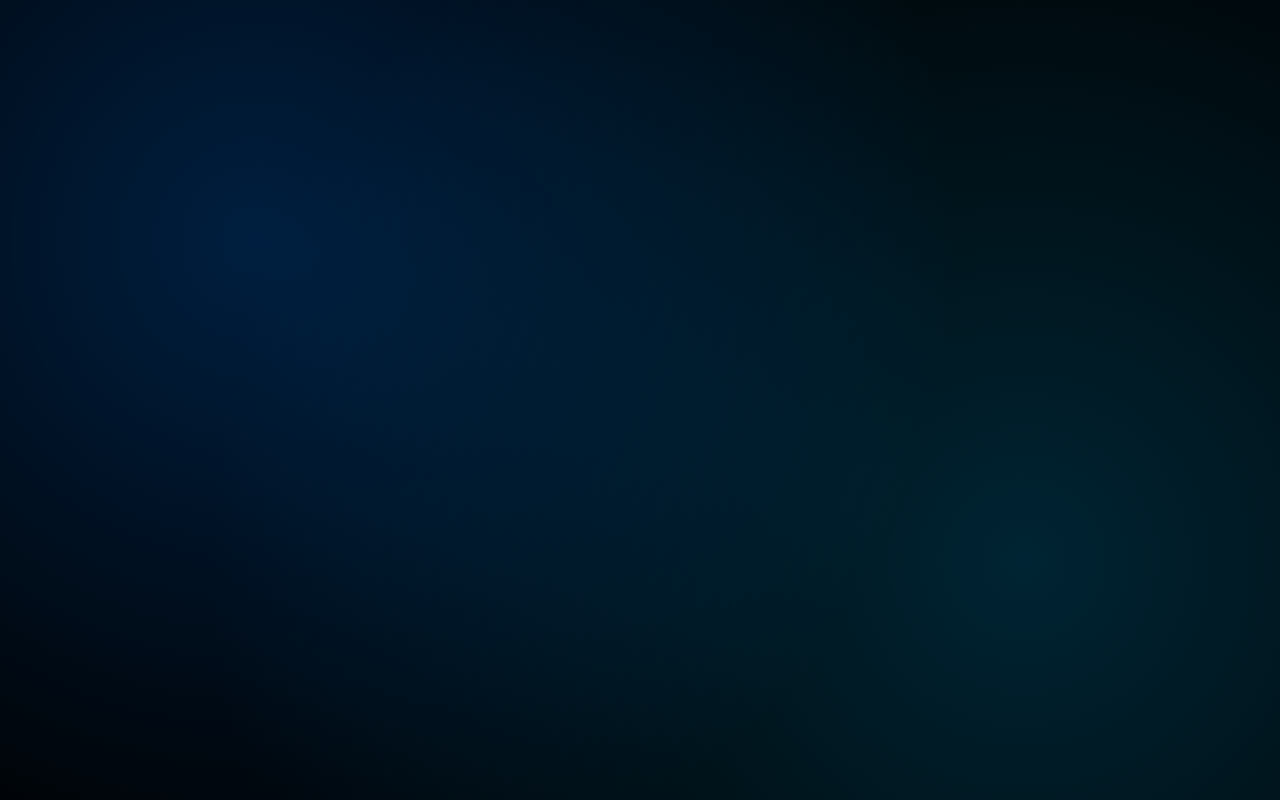
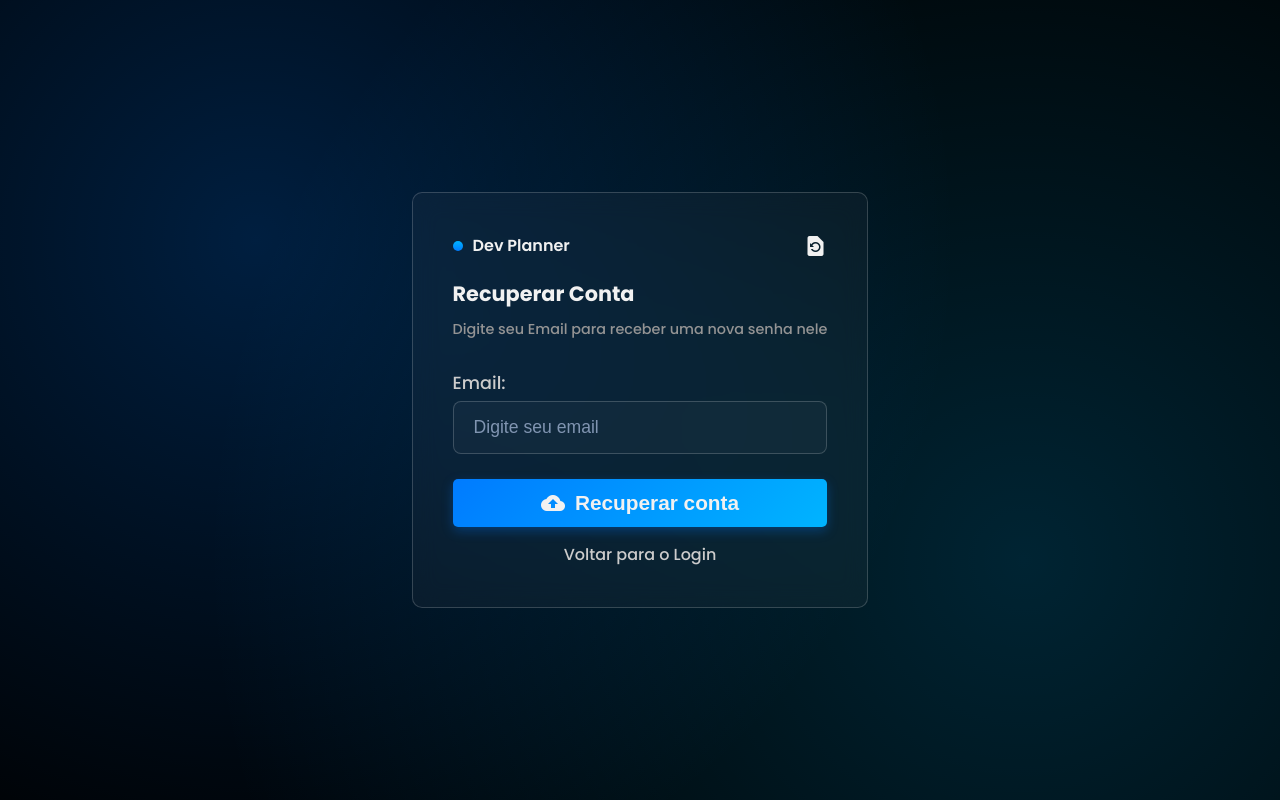
Before and after one commit to RodriguesGS/DevPlanner, an Angular app: page /recover-password in a window 1280 px wide. Before the commit this address led to /. Built offline with nearby package versions, Linux system fonts and the light colour scheme.

Commit message:
feat: add tela de recover de senha

```diff
--- a/src/app/app.routes.ts
+++ b/src/app/app.routes.ts
@@ -1,9 +1,20 @@
 import { Routes } from '@angular/router';
 import { LoginPageComponent } from './features/auth/ui/login-page/login-page.component';
-import { RegisterPageComponent } from './features/auth/ui/register-page/register-page.component';
 
 export const routes: Routes = [
     { path: '', redirectTo: 'login', pathMatch: 'full'},
     { path: 'login', component: LoginPageComponent, title: "Dev Planner | Login" },
-    { path: 'register', component: RegisterPageComponent, title: "Dev Planner | Registre-se" }
+
+    {
+        path: 'register',
+        loadComponent: () => import('./features/auth/ui/register-page/register-page.component')
+            .then((m) => m.RegisterPageComponent),
+        title: "Dev Planner | Registre-se"
+    },
+
+    {
+        path: 'recover-password',
+        loadComponent: () => import('./features/auth/ui/forgot-password/forgot-password.component')
+            .then((m) => m.ForgotPasswordComponent),
+        title: "Dev Planner | Recuperar senha" }
 ];
--- a/src/app/features/auth/ui/forgot-password/forgot-password.component.html
+++ b/src/app/features/auth/ui/forgot-password/forgot-password.component.html
@@ -1 +1,32 @@
-<p>forgot-password works!</p>
+<div class="container">
+    <header class="login-header">
+        <div class="header">
+            <span class="circle-header"></span>
+            <h1>Dev Planner</h1>
+        </div>
+        <mat-icon class="icon">restore_page</mat-icon>
+    </header>
+
+    <h2 class="login-subtitle">Recuperar Conta</h2>
+
+    <p class="text-info">Digite seu Email para receber uma nova senha nele</p>
+
+    <form class="forms">
+        <label for="email">Email:</label>
+        <input
+            type="email"
+            id="email"
+            placeholder="Digite seu email"
+            required
+            autocomplete="email">
+
+        <button class="btn-forms">
+            <mat-icon>backup</mat-icon>
+            <span>Recuperar conta</span>
+        </button>
+    </form>
+
+    <nav class="links">
+        <a routerLink="/login">Voltar para o Login</a>
+    </nav>
+</div>
--- a/src/app/features/auth/ui/forgot-password/forgot-password.component.scss
+++ b/src/app/features/auth/ui/forgot-password/forgot-password.component.scss
@@ -0,0 +1,123 @@
+:host {
+    display: flex;
+    flex-direction: column;
+    align-items: center;
+    justify-content: center;
+    height: 100vh;
+
+    .container {
+        background: rgba(148, 148, 148, 0.06);
+        backdrop-filter: blur(12px);
+        border: 1px solid rgba(255, 255, 255, 0.18);
+        padding: 40px;
+        border-radius: 10px;
+
+        .login-header {
+            display: flex;
+            align-items: center;
+            justify-content: space-between;
+
+            .header {
+                display: flex;
+                align-items: center;
+                gap: 10px;
+
+                .circle-header {
+                    background: linear-gradient(to top, rgb(0, 123, 255), rgb(0, 179, 255));
+                    width: 10px;
+                    height: 10px;
+                    border-radius: 50%;
+                }
+
+                h1 {
+                    font-size: 1rem;
+                    font-weight: 600;
+                }
+            }
+
+            .icon { font-size: 1.5rem; }
+        }
+
+        .login-subtitle {
+            margin-top: 20px;
+            font-size: 1.3rem;
+        }
+
+        .text-info {
+            margin-top: 10px;
+            font-size: 0.9rem;
+            color: #949494;
+        }
+
+        .forms {
+            padding-top: 30px;
+
+            label {
+                display: block;
+                font-size: 1.1rem;
+                color: #ccc;
+            }
+
+            input {
+                width: 100%;
+                background: rgba(255, 255, 255, 0.03);
+                border: 1px solid rgba(255, 255, 255, 0.18);
+                padding: 15px 20px;
+                border-radius: 8px;
+                font-size: 1.1rem;
+                margin: 5px 0 25px;
+                transition: .3s;
+                color: #f1f1f1;
+
+                &::placeholder {
+                    color: #9db0cf;
+                    opacity: .8;
+                }
+
+                &:hover {
+                    background: rgba(255, 255, 255, 0.06);
+                    border-color: #1e90ff;
+                }
+
+                &:focus {
+                    border-color: #1e90ff;
+                    background: rgba(255, 255, 255, 0.08);
+                    box-shadow: 0 0 0 3px rgba(30, 144, 255, 0.3);
+                    outline: none;
+                }
+            }
+
+            .btn-forms {
+                width: 100%;
+                background: linear-gradient(135deg, #007bff, #00b4ff);
+                color: #f1f1f1;
+                box-shadow: 0 4px 12px rgba(0, 123, 255, 0.3);
+                display: flex;
+                align-items: center;
+                gap: 10px;
+                justify-content: center;
+
+                &:hover {
+                    background: linear-gradient(135deg, #008cff, #00c6ff);
+                    box-shadow: 0 6px 16px rgba(0, 180, 255, 0.4);
+                }
+            }
+        }
+
+        .links {
+            text-align: center;
+            padding-top: 15px;
+
+            a {
+                font-size: 1rem;
+                color: #ccc;
+                transition: .3s;
+
+                &:hover {
+                    text-decoration: underline;
+                    color: #f1f1f1;
+                }
+            }
+        }
+    }
+}
--- a/src/app/features/auth/ui/login-page/login-page.component.html
+++ b/src/app/features/auth/ui/login-page/login-page.component.html
@@ -35,7 +35,7 @@
     </form>
 
     <nav class="links">
-        <a href="#">Esqueceu sua senha?</a>
+        <a routerLink="/recover">Esqueceu sua senha?</a>
         <a routerLink="/register">Registrar-se</a>
     </nav>
 </div>
--- a/src/app/features/auth/ui/register-page/register-page.component.scss
+++ b/src/app/features/auth/ui/register-page/register-page.component.scss
@@ -105,8 +105,7 @@
         }
 
         .links {
-            display: flex;
-            justify-content: space-between;
+            text-align: center;
             padding-top: 15px;
 
             a {
```
Also changed, not shown: src/app/features/auth/ui/forgot-password/forgot-password.component.ts (+6 -1 lines).
